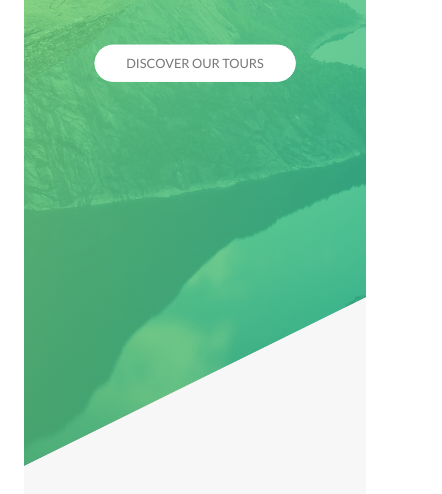
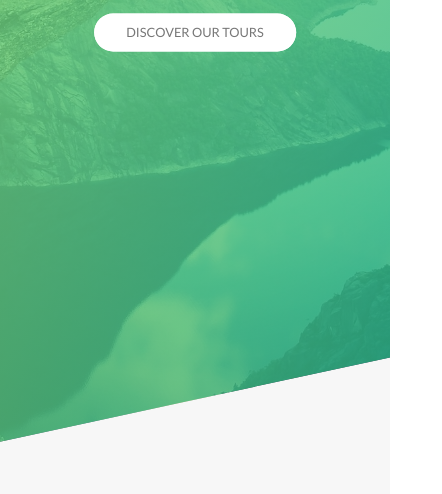
Before and after one commit to Akhmadwildan99/belajar-css, a website: page index.html in a window 390 px wide. Shown: the part 360-854 px from the top of the page, 442 px wide, since content can reach past the window. Drawn offline with Linux system fonts and the light colour scheme.

Commit message:
media query

```diff
--- a/index.html
+++ b/index.html
@@ -50,7 +50,7 @@
     <main>
         <section class="section-about">
             <div class="u-center-text u-margin-bottom-big">
-                <h2 class="heading-secondary">
+                <h2 class="heading-secondary u-margin-top-small">
                     Exciting tours for adventurous people
                 </h2>
             </div>
--- a/sass/abstracts/_variables.scss
+++ b/sass/abstracts/_variables.scss
@@ -23,4 +23,5 @@ $default-font-size: 1.6rem;
 // GRID
 $grid-width: 114rem;
 $gutter-vertical: 8rem;
+$gutter-vertical-small: 6rem;
 $gutter-horizontal: 6rem;
--- a/sass/base/_base.scss
+++ b/sass/base/_base.scss
@@ -24,4 +24,9 @@ html {
 
 body {
     box-sizing: border-box;
+    padding: 3rem;
+
+    @include respond(tab-port) {
+        padding: 0;
+    }
 }
--- a/sass/base/_typography.scss
+++ b/sass/base/_typography.scss
@@ -4,7 +4,6 @@ body {
     font-size: 1rem;
     line-height: 1.7;
     color: $color-gray-dark;
-    padding: 3rem;
 }
 
 .heading-primary {
@@ -24,6 +23,11 @@ body {
         animation-name: moveInLeft;
         animation-duration: 1s;
         animation-timing-function: ease-out;
+
+        @include respond(phone) {
+            letter-spacing: 1rem;
+            font-size: 5rem;
+        }
     }
 
     &--sub {
@@ -32,6 +36,10 @@ body {
         font-weight: 700;
         letter-spacing: 1.75rem;
         animation: moveInRight 1s ease-out;
+
+        @include respond(phone) {
+            letter-spacing: .5rem;
+        }
     }
 
 }
@@ -44,8 +52,16 @@ body {
     background-image: linear-gradient(to right, $color-primary-light, $color-primary-dark);
     background-clip: text;
     color: transparent;
-    letter-spacing: 2px;
+    letter-spacing: .2rem;
     transition: all .2s;
+
+    @include respond(tab-port) {
+        font-size: 3rem;
+    }
+
+    @include respond(phone) {
+        font-size: 2.5rem;
+    }
 
     &:hover {
         transform: skewY(2deg) skewX(15deg) scale(1.1);
--- a/sass/base/_utilities.scss
+++ b/sass/base/_utilities.scss
@@ -23,6 +23,10 @@
     margin-top: 8rem !important;
 }
 
+.u-margin-top-small {
+    margin-top: 6rem !important;
+}
+
 .u-margin-top-huge {
     margin-top: 10rem !important;
 }
--- a/sass/components/_composition.scss
+++ b/sass/components/_composition.scss
@@ -29,7 +29,7 @@
             outline: 1.5rem solid $color-primary-medium;
             box-shadow: 0 2.5rem 4rem rgba($color-black, .5);
             transform: scale(1.05) translateY(-.5rem);
-            z-index: 20;
+            z-index: 2000;
         }
     }
 
--- a/sass/layout/_grid.scss
+++ b/sass/layout/_grid.scss
@@ -1,6 +1,10 @@
 .row {
     max-width: $grid-width;
     margin: 0 auto;
+
+    @include respond(tab-port) {
+        max-width: 50rem;
+    }
 
     @include clearfix;
 
@@ -9,11 +13,26 @@
 
         &:not(:last-child) {
             margin-right: $gutter-horizontal;
+
+            @include respond(tab-port) {
+                margin-right: 0;
+                margin-bottom: $gutter-vertical-small;
+            }
+        }
+
+
+        @include respond(tab-port) {
+            width: 100% !important;
         }
     }
 
     &:not(:last-child) {
         margin-bottom: $gutter-vertical;
+
+
+        @include respond(tab-port) {
+            margin-bottom: $gutter-vertical-small;
+        }
     }
 
     .col-1-of-2 {
--- a/sass/layout/_header.scss
+++ b/sass/layout/_header.scss
@@ -11,6 +11,11 @@
     position: relative;
     -webkit-clip-path: polygon(0 0, 100% 0, 100% 75vh, 0 100%);
     clip-path: polygon(0 0, 100% 0, 100% 75vh, 0 100%);
+
+    @include respond(phone) {
+        -webkit-clip-path: polygon(0 0, 100% 0, 100% 85vh, 0 100%);
+        clip-path: polygon(0 0, 100% 0, 100% 85vh, 0 100%);
+    }
 
 
     &__logo-box  {
--- a/sass/layout/_navigation.scss
+++ b/sass/layout/_navigation.scss
@@ -11,6 +11,7 @@
         height: 7rem;
         border-radius: 50%;
         top: 6rem;
+        right: 6rem;
         position: fixed;
         right: 6rem;
         z-index: 2000;
@@ -19,6 +20,16 @@
         cursor: pointer;
         box-shadow: 0 1rem 4rem rgba($color-black, .3);
 
+        @include respond(tab-port) {
+            top: 4rem;
+            right: 4rem;
+        }
+
+
+        @include respond(phone) {
+            top: 3rem;
+            right: 3rem;
+        }
     }
 
     &__background {
@@ -32,6 +43,17 @@
         z-index: 1000;
 
         transition: transform .8s cubic-bezier(0.86, 0 , .07,1);
+
+
+        @include respond(tab-port) {
+            top: 4.5rem;
+            right: 4.5rem;
+        }
+
+        @include respond(phone) {
+            top: 3.5rem;
+            right: 3.5rem;
+        }
     }
 
     &__nav {
```
Also changed, not shown: css/style.css.
